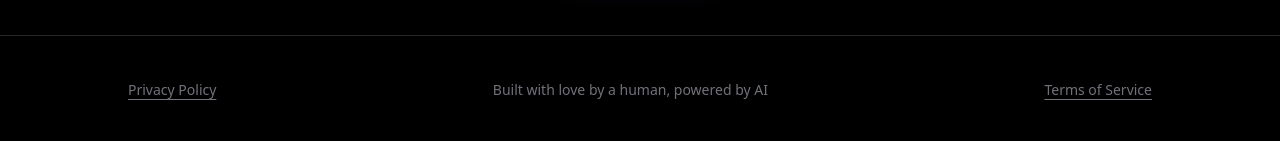
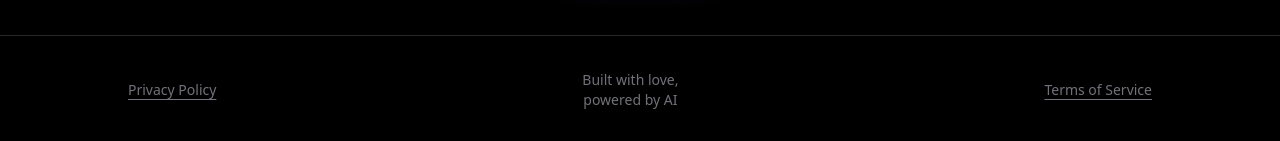
Before and after one commit to Owlwareness/soular-landing, a Next.js app: page / in a window 1280 px wide. Shown: the part 2461-2602 px from the top of the page. Built offline with nearby package versions, Linux system fonts and the light colour scheme; no server answers.

Commit message:
feat: full-width videos on mobile, update tagline to two lines

```diff
--- a/app/components/FeatureBlock.tsx
+++ b/app/components/FeatureBlock.tsx
@@ -14,8 +14,8 @@ export function FeatureBlock({ title, description, media, alignment = 'left' }:
   return (
     <section className="py-12 md:py-24">
       <div className={`mx-auto max-w-6xl flex flex-col gap-6 md:flex-row md:items-center md:gap-16 md:px-6 ${isRight ? 'md:flex-row-reverse' : ''}`}>
-        {/* Mockup - full width on mobile, 60% on desktop */}
-        <div className="w-full md:w-3/5">
+        {/* Mockup - full screen width on mobile, 60% on desktop */}
+        <div className="w-screen -mx-[50vw] left-1/2 relative md:w-3/5 md:mx-0 md:left-0">
           <IPhoneMockup>
             {media.type === 'video' ? (
               <video
--- a/app/components/Footer.tsx
+++ b/app/components/Footer.tsx
@@ -23,7 +23,7 @@ export function Footer({
             Privacy Policy
           </Link>
 
-          <p className="text-sm text-muted text-center">{tagline}</p>
+          <p className="text-sm text-muted text-center whitespace-pre-line">{tagline}</p>
 
           <Link
             href={termsOfServiceUrl}
--- a/config/content.ts
+++ b/config/content.ts
@@ -41,7 +41,7 @@ export const landingContent = {
     termsOfServiceUrl: "/terms"
   },
   footer: {
-    tagline: "Built with love by a human, powered by AI"
+    tagline: "Built with love,\npowered by AI"
   }
 } as const;
 
```
